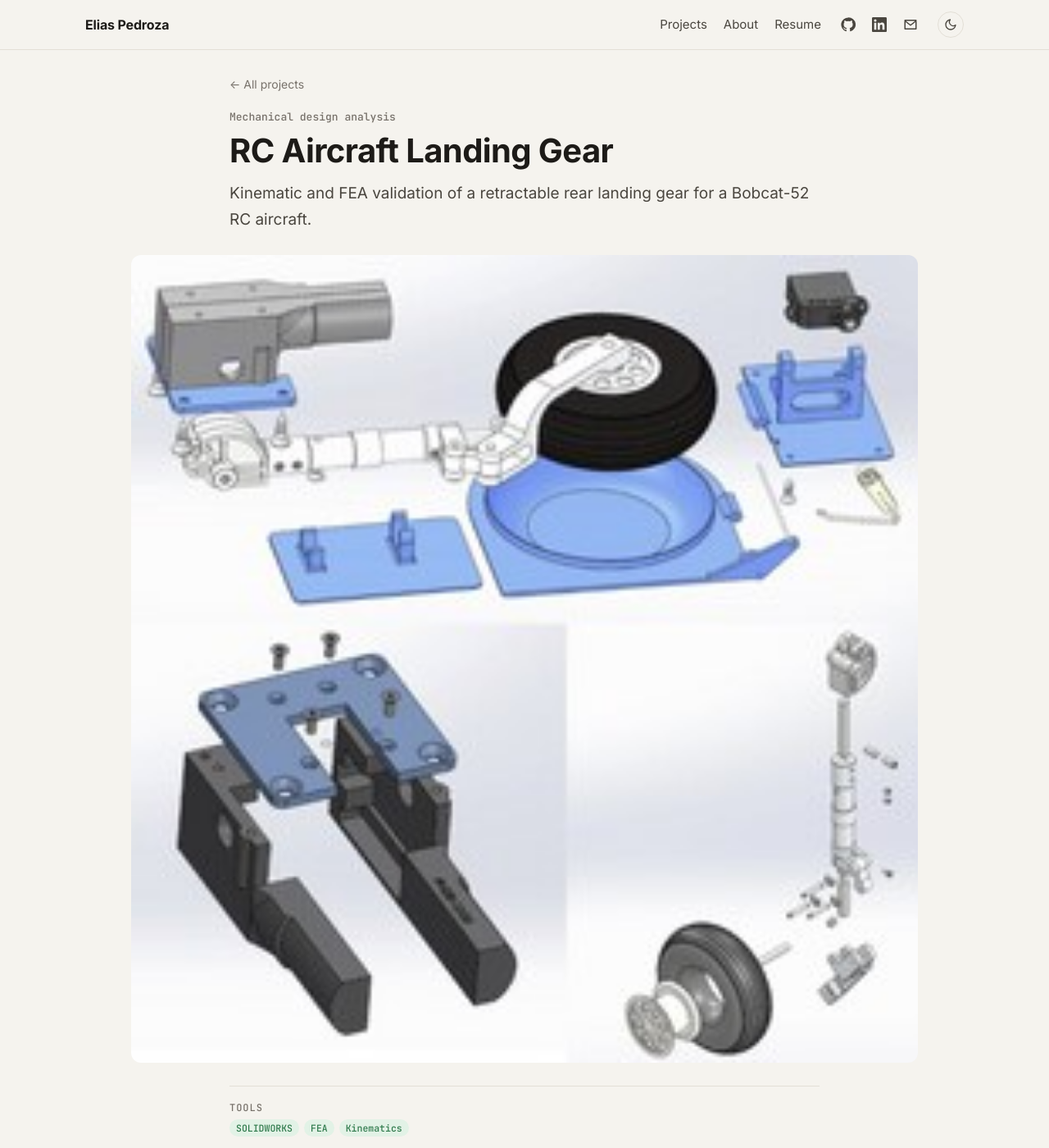
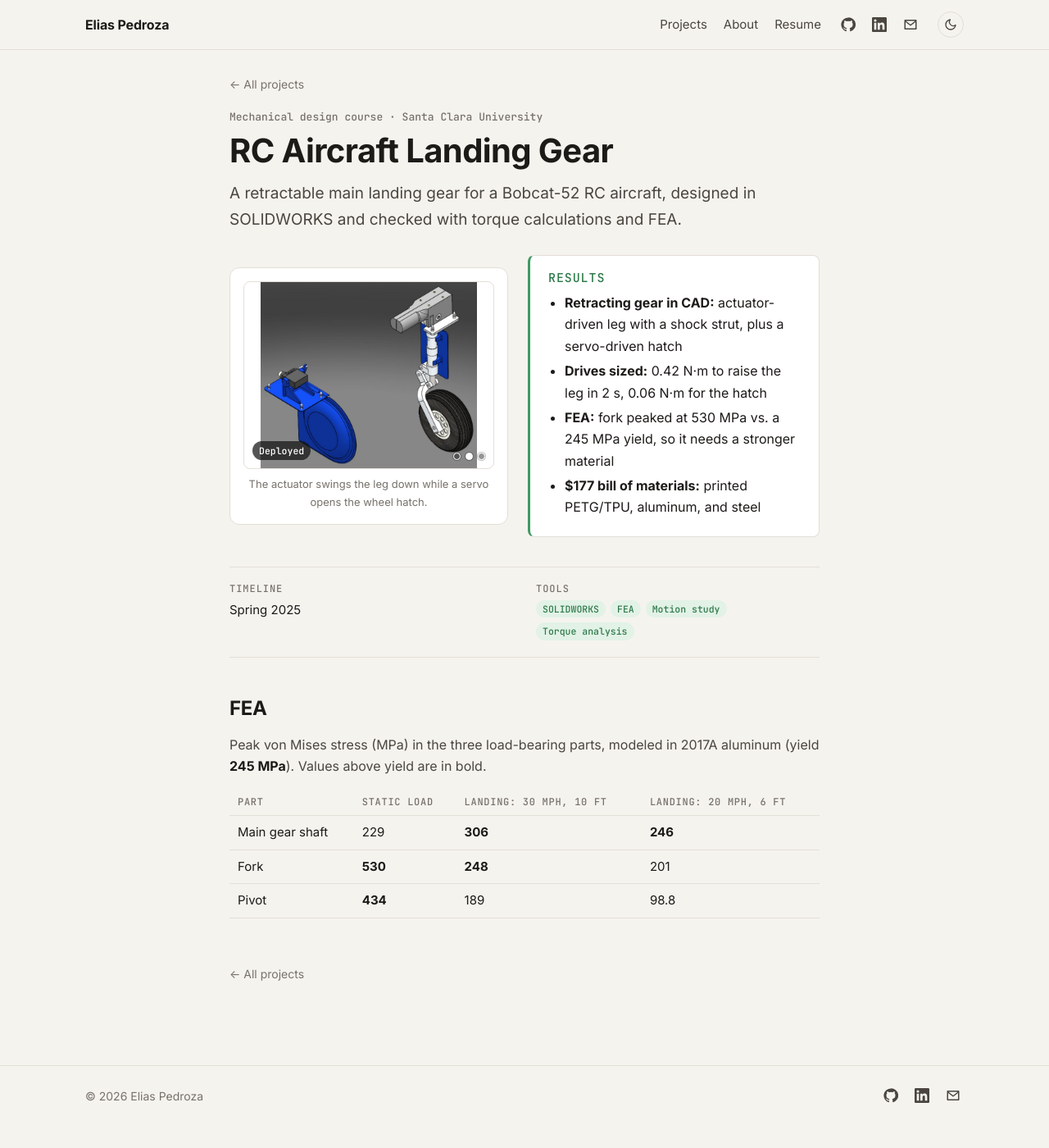
Before and after one commit to eliasrpedroza/eliasrpedroza.github.io, a Jekyll site: the page built from _projects/rc-landing-gear.md, in a window 1280 px wide and 1400 px high. Shown: the whole window at 82% size. Built offline with Jekyll 4.4.1, drawn with Linux system fonts in a browser that asks for light colours; some of the changed text lies outside the part shown.

Commit message:
Pixel-me card hover, new IRIS card, landing gear page

```diff
--- a/_layouts/project.html
+++ b/_layouts/project.html
@@ -1,6 +1,7 @@
 ---
 layout: default
 ---
+{% assign side_layout = false %}{% if page.hero_side %}{% if page.hero_video or page.hero_slides %}{% assign side_layout = true %}{% endif %}{% endif %}
 <article class="project{% if page.wide %} project--wide{% endif %}">
   <div class="wrap wrap--text">
     <a class="back" href="{{ '/' | relative_url }}#projects">← All projects</a>
@@ -10,8 +11,8 @@ layout: default
   </div>
 
   <div class="wrap wrap--media">
-    {% if page.hero_video and page.hero_side %}
-    {% comment %} hero_side: video sits beside the Results box below {% endcomment %}
+    {% if side_layout %}
+    {% comment %} hero_side: video or slideshow sits beside the Results box below {% endcomment %}
     {% elsif page.hero_video %}
     <figure class="hero{% if page.hero_portrait %} hero--portrait{% endif %}"{% if page.hero_max_width %} style="max-width: {{ page.hero_max_width }}; margin-left: auto; margin-right: auto"{% endif %}>
       <video src="{{ page.hero_video | relative_url }}" poster="{{ page.hero_poster | relative_url }}" autoplay muted loop playsinline controls></video>
@@ -26,10 +27,16 @@ layout: default
   </div>
 
   <div class="wrap wrap--text">
-    {% if page.hero_video and page.hero_side %}
+    {% if side_layout %}
     <div class="hero-side">
       <figure class="hero hero--portrait">
+        {% if page.hero_slides %}
+        <div class="demo-media slideshow" style="aspect-ratio: {{ page.hero_slides_ratio | default: '1 / 1' }}" data-interval="{{ page.hero_slides_interval | default: 3000 }}">
+          {% for sl in page.hero_slides %}<a class="slide slide--contain{% if forloop.first %} is-active{% endif %}" href="{{ sl.src | relative_url }}" data-label="{{ sl.label }}"><img src="{{ sl.src | relative_url }}" alt="{{ sl.alt | default: sl.label }}"></a>{% endfor %}
+        </div>
+        {% else %}
         <video src="{{ page.hero_video | relative_url }}" poster="{{ page.hero_poster | relative_url }}" autoplay muted loop playsinline controls></video>
+        {% endif %}
         {% if page.hero_caption %}<figcaption>{{ page.hero_caption }}</figcaption>{% endif %}
       </figure>
       <div class="hero-side-info">
@@ -61,7 +68,6 @@ layout: default
     </div>
     {% endif %}
 
-    {% assign side_layout = false %}{% if page.hero_video and page.hero_side %}{% assign side_layout = true %}{% endif %}
     {% if page.results and side_layout == false %}
     <section class="results">
       <h2>Results</h2>
--- a/_projects/rc-landing-gear.md
+++ b/_projects/rc-landing-gear.md
@@ -1,25 +1,37 @@
 ---
 title: RC Aircraft Landing Gear
-context: Mechanical design analysis
-summary: Kinematic and FEA validation of a retractable rear landing gear for a Bobcat-52 RC aircraft.
+context: Mechanical design course · Santa Clara University
+summary: A retractable main landing gear for a Bobcat-52 RC aircraft, designed in SOLIDWORKS and checked with torque calculations and FEA.
 order: 8
-featured: false
-thumb: /assets/img/projects/rc/fea.png
-hero_image: /assets/img/projects/rc/exploded.jpg
-tags: [SOLIDWORKS, FEA, Kinematics]
+thumb: /assets/img/projects/rc/thumb.jpg
+hero_side: true
+hero_slides_ratio: 4 / 3
+hero_slides:
+  - src: /assets/img/projects/rc/stowed.jpg
+    label: Stowed
+    alt: Landing gear retracted flat, with the actuator, folded leg, wheel, and hatch servo
+  - src: /assets/img/projects/rc/deployed.jpg
+    label: Deployed
+    alt: Landing gear extended, with the hatch swung open
+  - src: /assets/img/projects/rc/wing.jpg
+    label: On the wing
+    alt: Landing gear mounted under the wing, extended
+hero_caption: The actuator swings the leg down while a servo opens the wheel hatch.
+timeline: Spring 2025
+tags: [SOLIDWORKS, FEA, Motion study, Torque analysis]
 results:
-  - "**Found components exceeding yield** under aggressive landing cases (up to 530 MPa in the fork)"
-  - "**Guided material selection** and redesign priorities"
+  - "**Retracting gear in CAD:** actuator-driven leg with a shock strut, plus a servo-driven hatch"
+  - "**Drives sized:** 0.42 N·m to raise the leg in 2 s, 0.06 N·m for the hatch"
+  - "**FEA:** fork peaked at 530 MPa vs. a 245 MPa yield, so it needs a stronger material"
+  - "**$177 bill of materials:** printed PETG/TPU, aluminum, and steel"
 ---
 
-## Approach
+## FEA
 
-- Assembled the system CAD and produced exploded views
-- **Kinematic analysis** to estimate the actuator torque needed to retract the gear
-- **FEA** of the critical components (main gear shaft, fork, and pivot) under landing and static loads
+Peak von Mises stress (MPa) in the three load-bearing parts, modeled in 2017A aluminum (yield **245 MPa**). Values above yield are in bold.
 
-<figure><img src="/assets/img/projects/rc/fea.png" alt="FEA stress results for main gear shaft, right fork, and pivot"><figcaption>Peak von Mises stress: 229 MPa (shaft), 530 MPa (fork), 434 MPa (pivot).</figcaption></figure>
-
-## Outcome
-
-Several parts exceeded their yield stress in the aggressive landing cases. Those results set the material choices and redesign priorities for the next iteration.
+| Part | Static load | Landing: 30 mph, 10 ft | Landing: 20 mph, 6 ft |
+|---|---|---|---|
+| Main gear shaft | 229 | **306** | **246** |
+| Fork | **530** | **248** | 201 |
+| Pivot | **434** | 189 | 98.8 |
--- a/assets/css/style.css
+++ b/assets/css/style.css
@@ -98,6 +98,17 @@ h1, h2, h3 { line-height: 1.2; letter-spacing: -0.015em; }
 .card:hover .card-cta, .card:focus-visible .card-cta { opacity: 1; transform: none; }
 .card:hover .card-arrow { transform: translateX(3px); }
 .card:focus-visible { outline: 2px solid var(--accent-fill); outline-offset: 3px; }
+/* Pixel me walks across the photo on hover (sprite from the About banner) */
+.card-media { position: relative; }
+.card-media::after {
+  content: ""; position: absolute; left: -48px; bottom: 6px; width: 38px; height: 62px;
+  background: url("../img/walker.png") no-repeat center / contain;
+  filter: drop-shadow(0 2px 2px rgba(0, 0, 0, .45)); opacity: 0; pointer-events: none;
+}
+.card:hover .card-media::after { opacity: 1; animation: walk-in 1.1s cubic-bezier(.3, .6, .4, 1) forwards, walk-bob .18s steps(2) 6; }
+@keyframes walk-in { from { left: -48px; } to { left: calc(100% - 52px); } }
+@keyframes walk-bob { 0% { margin-bottom: 0; } 100% { margin-bottom: 2px; } }
+@media (prefers-reduced-motion: reduce) { .card:hover .card-media::after { animation: none; left: calc(100% - 52px); } }
 @media (hover: none) { .card-cta { opacity: 1; transform: none; } }
 .card-media { aspect-ratio: 16 / 10; background: var(--line); overflow: hidden; }
 .card-media img { width: 100%; height: 100%; object-fit: cover; }
```
Also changed, not shown: HOW-TO-EDIT.md (+1 -1 lines), assets/img/projects/iris/card.jpg, assets/img/projects/rc/deployed.jpg (added), assets/img/projects/rc/exploded.jpg (deleted), assets/img/projects/rc/fea.png (deleted), assets/img/projects/rc/stowed.jpg (added), assets/img/projects/rc/thumb.jpg (added), assets/img/projects/rc/wing.jpg, assets/img/walker.png (added).
